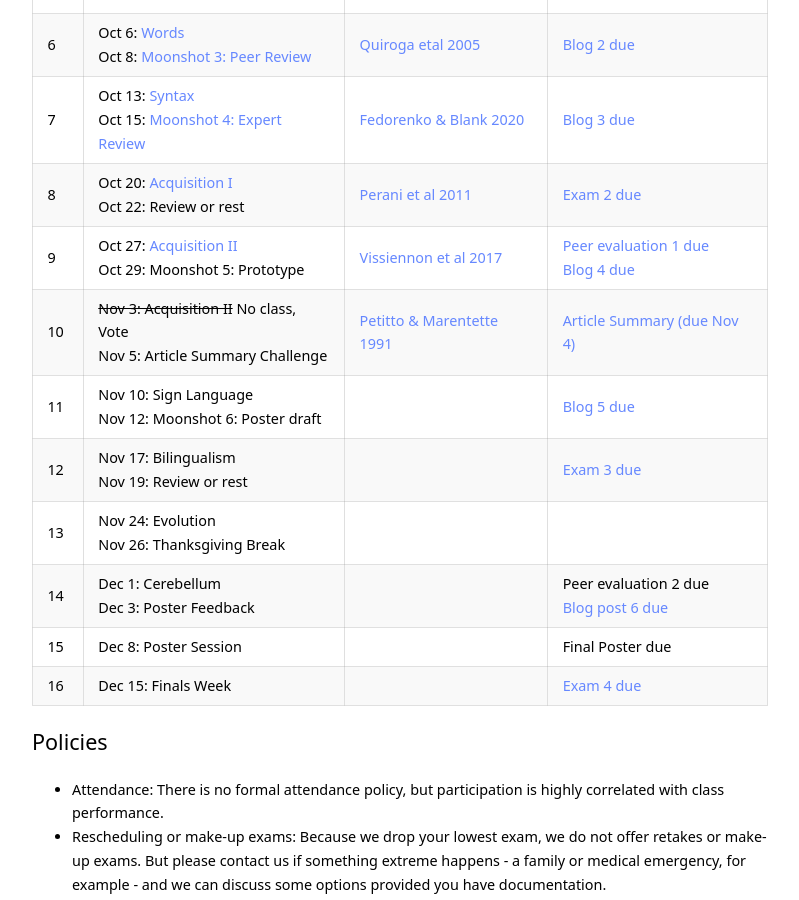
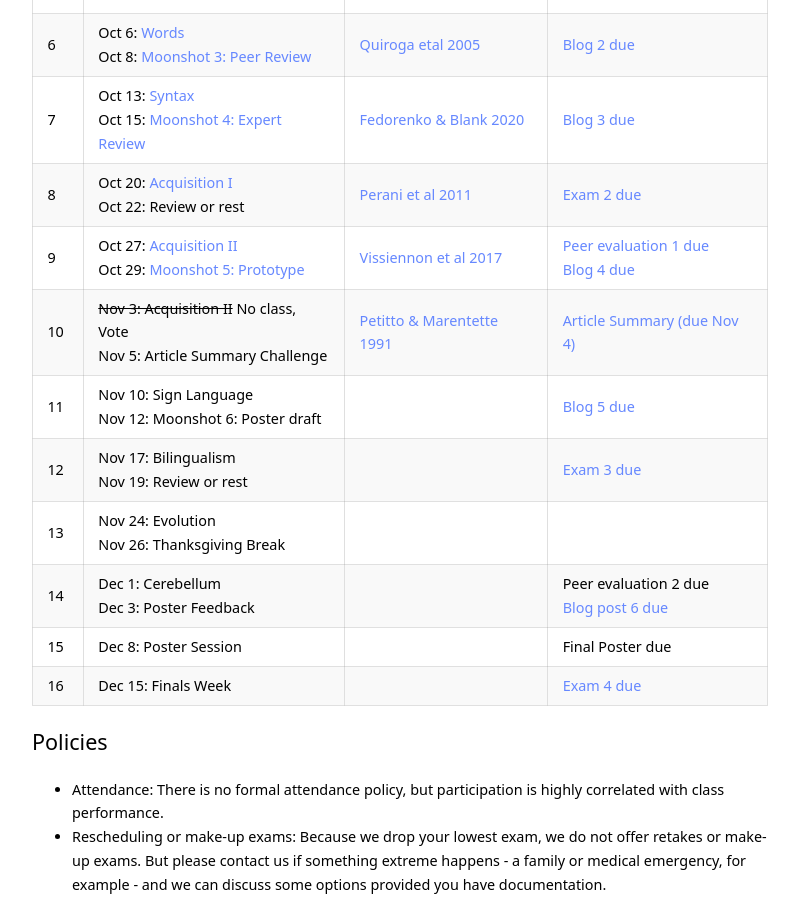
Before and after one commit to kschuler/ling104, a Jekyll site: the page built from index.md, in a window 1280 px wide and 900 px high, scrolled down 2792 px. Shown: the whole window, without its empty margins (240-1039 px from the left). Built offline with Jekyll 4.4.1, drawn with Linux system fonts in a browser that asks for light colours; part of the change alters nothing that is shown.

```diff
--- a/index.md
+++ b/index.md
@@ -75,7 +75,7 @@ Wk  | Lecture | Readings | Resources
 6 | Oct 6: [Words](https://public.3.basecamp.com/p/XdWKRWtcpDpxkg6p2b2n3ajo) <br> Oct 8: [Moonshot 3: Peer Review](https://public.3.basecamp.com/p/WXxqCZ5EjBKGydnd6hm2uCA3)  | [Quiroga etal 2005](https://app.perusall.com/courses/ling-104-001-2020c-intro-to-language-and-the-brain/quiroga-et-al-2005-invariant-visual-representation-by-single-neurons-in-the-human-brain?assignmentId=xDLufpq6hJuHDx9sF&part=1)| [Blog 2 due](https://canvas.upenn.edu/courses/1530046/assignments/8162722)
 7 | Oct 13: [Syntax](https://public.3.basecamp.com/p/EA6ajvVEQCEYz8HAWtXy4Ety) <br> Oct 15: [Moonshot 4: Expert Review](https://public.3.basecamp.com/p/DjQopTiuZJPibJNJjF9zZ4ZJ) | [Fedorenko & Blank 2020](https://app.perusall.com/courses/ling-104-001-2020c-intro-to-language-and-the-brain/fedorenko-and-blank-2020-broca-s-area-is-not-a-natural-kind?assignmentId=j4vEwPR6Cnxs6gbnQ&part=1)| [Blog 3 due](https://canvas.upenn.edu/courses/1530046/assignments/8162723)
 8 | Oct 20: [Acquisition I](https://public.3.basecamp.com/p/DW7j3UKyLqdDcDtSUiyCUZ2s) <br> Oct 22: **Review or rest**| [Perani et al 2011](https://app.perusall.com/courses/ling-104-001-2020c-intro-to-language-and-the-brain/perani-et-al-2011-neural-language-networks-at-birth?assignmentId=ck6Jp3LtTELfeixPp&part=1) | [Exam 2 due](https://canvas.upenn.edu/courses/1530046/assignments/8162038)
-9 | Oct 27: [Acquisition II](https://public.3.basecamp.com/p/twgpDoK1RZz99XmPhohRZFPB)<br> Oct 29: Moonshot 5: Prototype | [Vissiennon et al 2017](https://app.perusall.com/courses/ling-104-001-2020c-intro-to-language-and-the-brain/vissiennon-2017-functional-organization-of-the-language-network-in?assignmentId=87wtvQi8dd9JZ2Jfu&part=1) | [Peer evaluation 1 due](https://docs.google.com/forms/d/e/1FAIpQLSdfY_bDZ-YfZJ2TmWNsf2el2A6NI0N2_BN-a2SFepsdF6mpVw/viewform?usp=sf_link)<br>[Blog 4 due](https://canvas.upenn.edu/courses/1530046/assignments/8162726)
+9 | Oct 27: [Acquisition II](https://public.3.basecamp.com/p/twgpDoK1RZz99XmPhohRZFPB)<br> Oct 29: [Moonshot 5: Prototype](https://public.3.basecamp.com/p/igpfrbHRTMNDJ3pnwrXfAXLb) | [Vissiennon et al 2017](https://app.perusall.com/courses/ling-104-001-2020c-intro-to-language-and-the-brain/vissiennon-2017-functional-organization-of-the-language-network-in?assignmentId=87wtvQi8dd9JZ2Jfu&part=1) | [Peer evaluation 1 due](https://docs.google.com/forms/d/e/1FAIpQLSdfY_bDZ-YfZJ2TmWNsf2el2A6NI0N2_BN-a2SFepsdF6mpVw/viewform?usp=sf_link)<br>[Blog 4 due](https://canvas.upenn.edu/courses/1530046/assignments/8162726)
 10 | ~~Nov 3:  Acquisition II~~ **No class, Vote** <br> Nov 5: Article Summary Challenge | [Petitto & Marentette 1991](https://app.perusall.com/courses/ling-104-001-2020c-intro-to-language-and-the-brain/babbling-babbling-in-the-manual-mode-evidence-for-the?assignmentId=ujNm4ncat7MPJmWxw&part=1) | [Article Summary (due Nov 4)](https://canvas.upenn.edu/courses/1530046/quizzes/2425883)
 11 | Nov 10: Sign Language <br> Nov 12: Moonshot 6: Poster draft| | [Blog 5 due](https://canvas.upenn.edu/courses/1530046/assignments/8162742)
 12 | Nov 17: Bilingualism <br> Nov 19: **Review or rest** | | [Exam 3 due](https://canvas.upenn.edu/courses/1530046/assignments/8162040)
```
